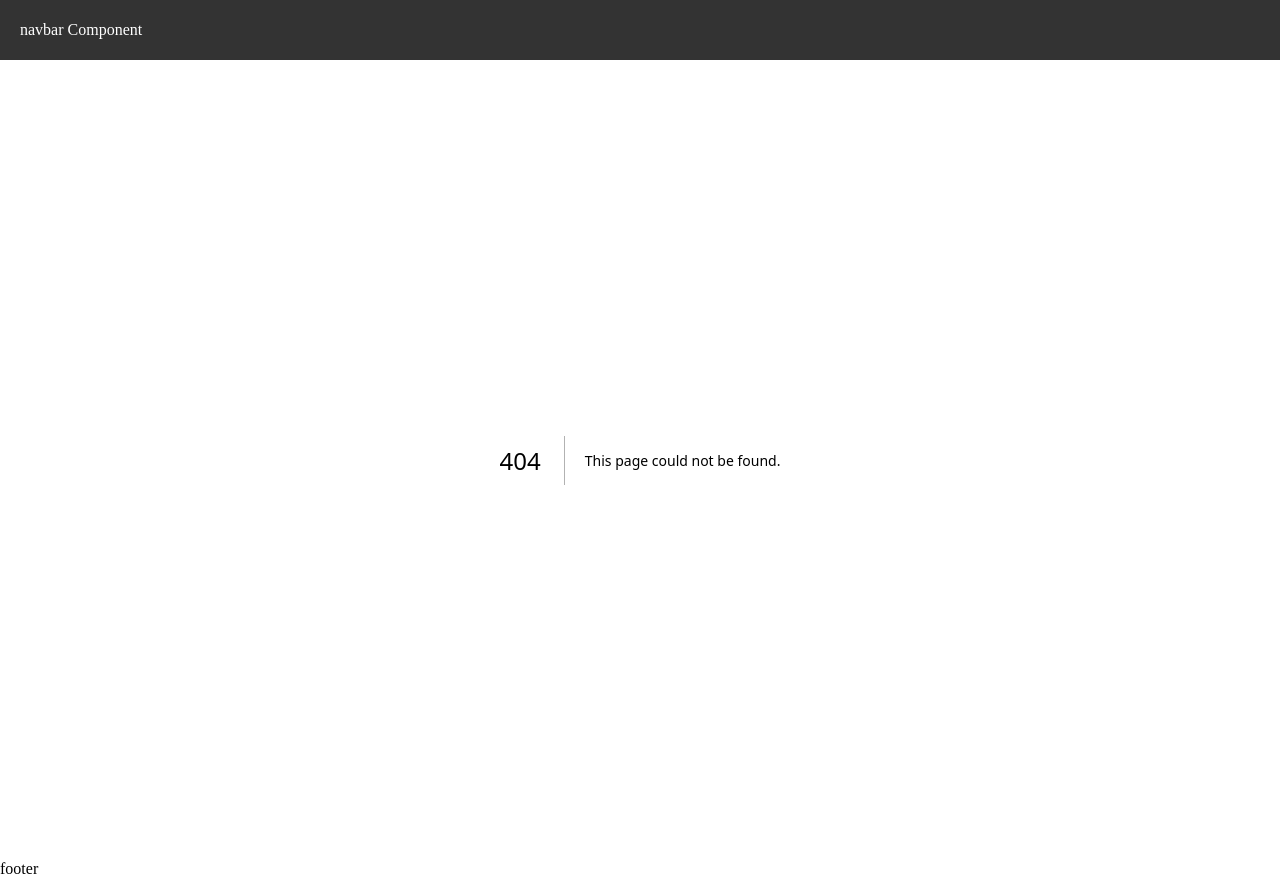
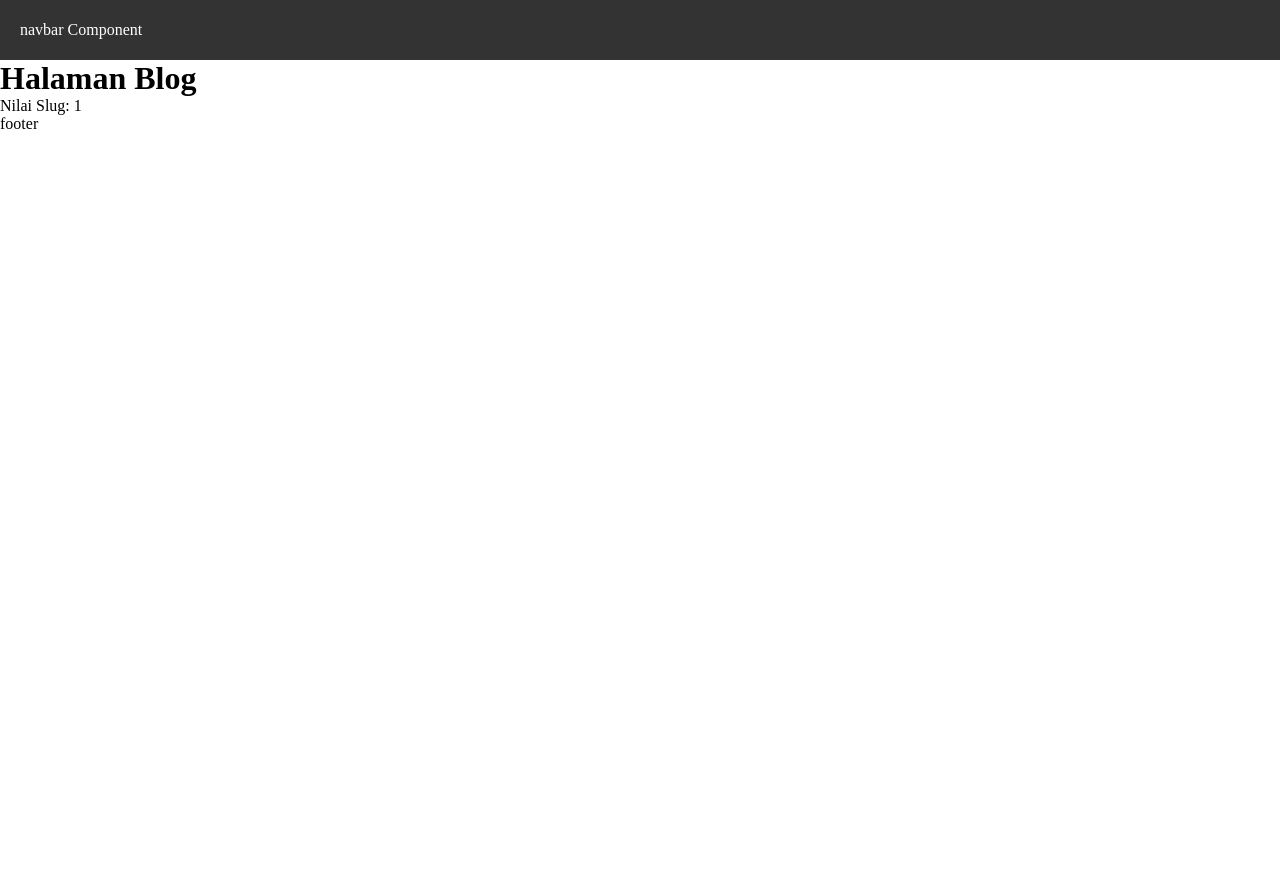
Before and after one commit to 4rdnac/PemrogramanFramework, a Next.js app in the folder Praktikum02/next-routing/: page /blog/1 in a window 1280 px wide. Before the commit this address had no page. After the commit the page ends 800 px from the top, so only its background shows below. Built offline with nearby package versions, Linux system fonts and the light colour scheme.

Commit message:
P02 Tugas 2 – Dynamic Routing

```diff
--- /dev/null
+++ b/Praktikum02/next-routing/src/pages/blog/[slug].tsx
@@ -0,0 +1,15 @@
+import { useRouter } from "next/router";
+
+const BlogDetail = () => {
+  const router = useRouter();
+  const { slug } = router.query;
+
+  return (
+    <div>
+      <h1>Halaman Blog</h1>
+      <p>Nilai Slug: {slug}</p>
+    </div>
+  );
+};
+
+export default BlogDetail;
```
